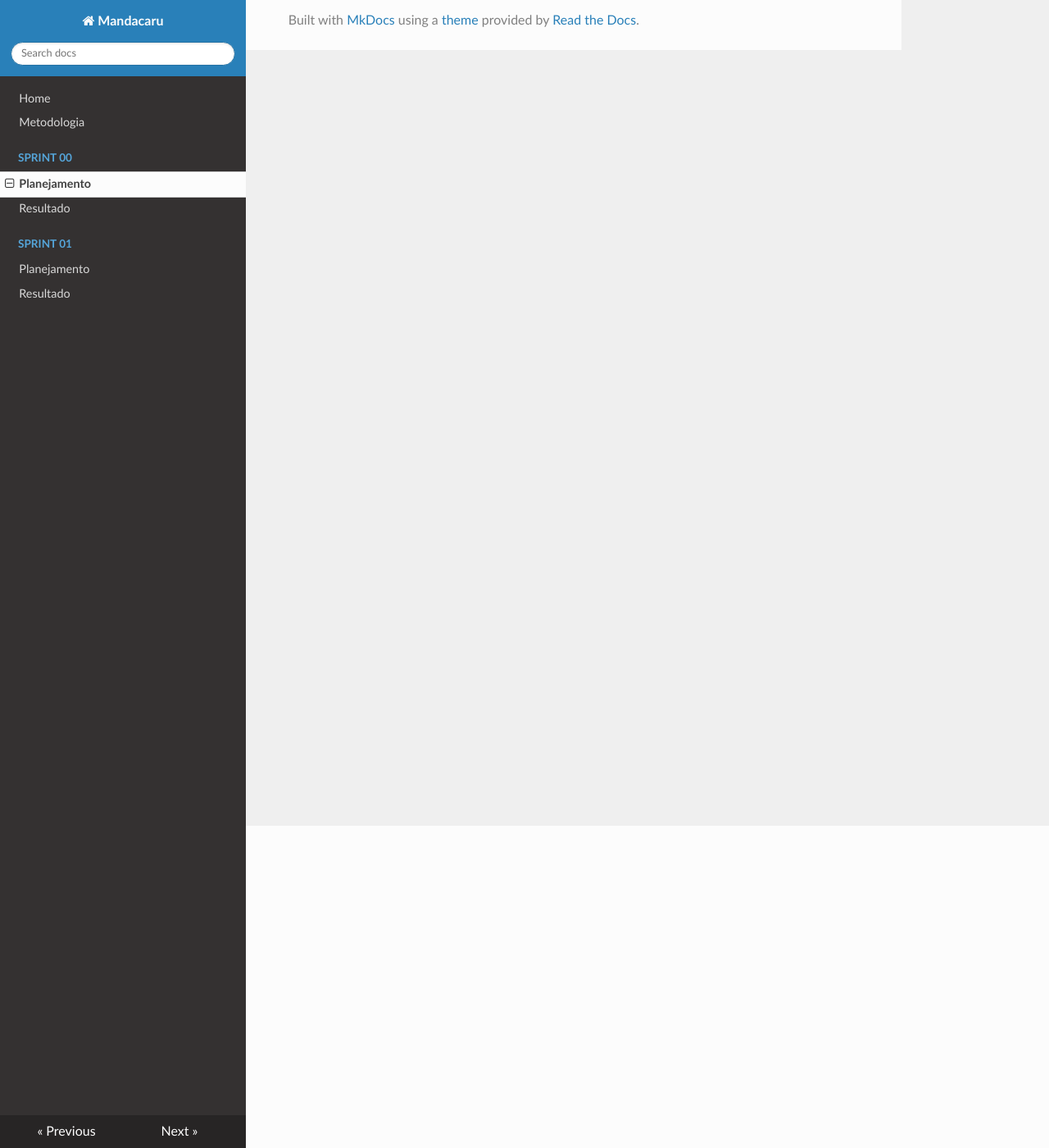
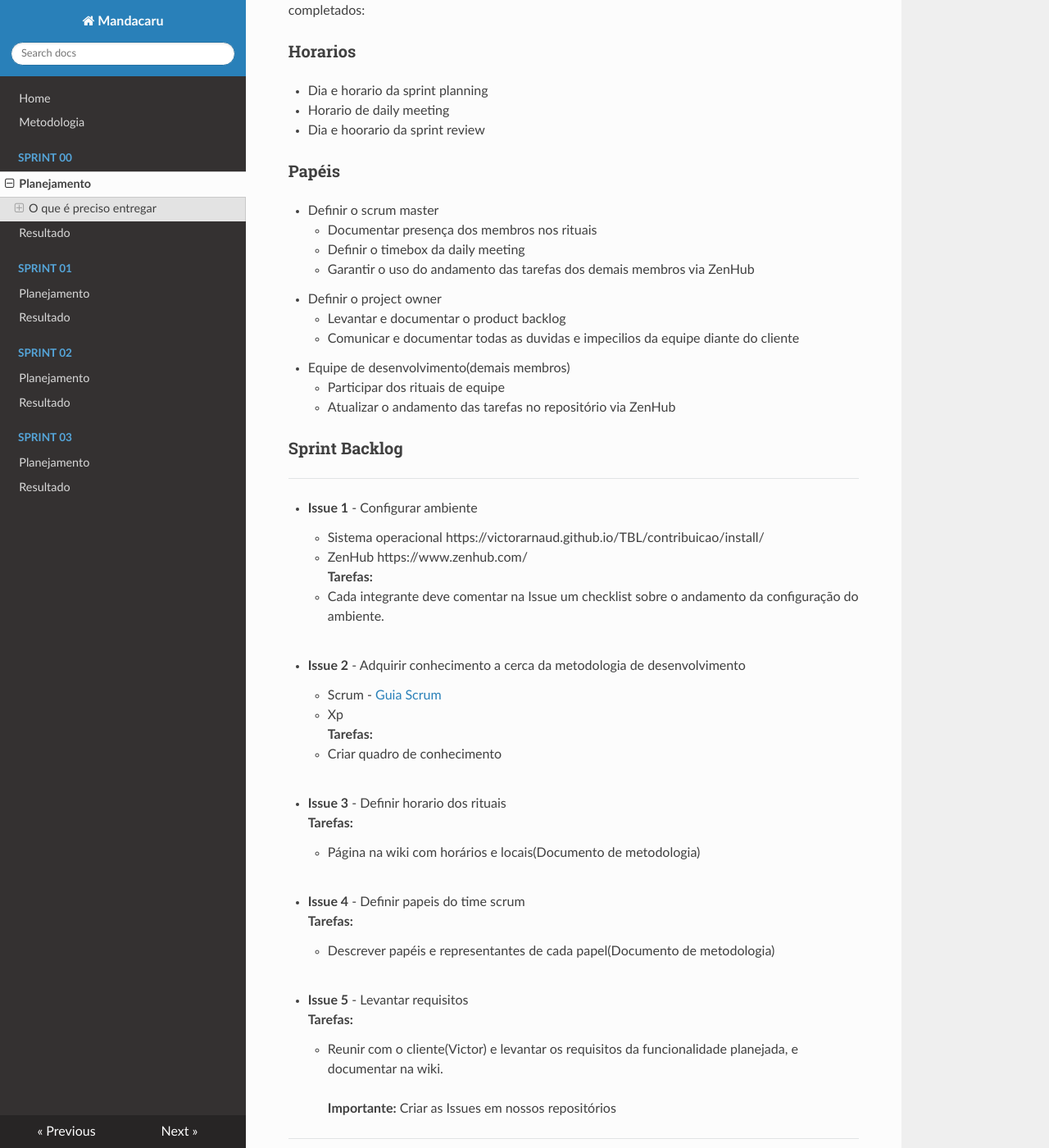
Before and after one commit to MDS-Mandacaru/Documentacao-Mandacaru, an MkDocs documentation site: the page built from docs/Sprints/Sprint00/planejamento-sprint00.md, in a window 1280 px wide and 1400 px high, scrolled down 393 px. Shown: the whole window at 82% size. Built offline with MkDocs 1.6.1, drawn with Linux system fonts in a browser that asks for light colours; nearby versions of some CDN libraries; old or Windows-style settings are respelled for this version of MkDocs; some of the changed text lies outside the part shown.

Commit message:
Reestruturando sprints e adicionando quadro de conhecimento às sprints 2 e 3

```diff
--- a/docs/Sprints/Sprint00/planejamento-sprint00.md
+++ b/docs/Sprints/Sprint00/planejamento-sprint00.md
@@ -2,6 +2,56 @@
 
 |Número da sprint 	| 00|
 |---------|-|
-|Data de início 	| 11/04/2018|
-|Data de término 	| 13/04/2018|
-|Pontos planejados 	| -|
+|Data de início 	| 09/04/2018|
+|Data de término 	| 15/04/2018|
+
+## O que é preciso entregar
+Nessa primeira Sprint precisamos entender o contexto do problema que será resolvido, além de adquirir os conhecimentos básicos para iniciar o desenvolvimento. Os seguintes pontos devem ser completados:
+
+### Horarios
+
+* Dia e horario da sprint planning
+* Horario de daily meeting
+* Dia e hoorario da sprint review
+
+### Papéis
+
+* Definir o scrum master
+    * Documentar presença dos membros nos rituais
+    * Definir o timebox da daily meeting
+    * Garantir o uso do andamento das tarefas dos demais membros via ZenHub
+* Definir o project owner
+    * Levantar e documentar o product backlog
+    * Comunicar e documentar todas as duvidas e impecilios da equipe diante do cliente
+* Equipe de desenvolvimento(demais membros)
+    * Participar dos rituais de equipe
+    * Atualizar o andamento das tarefas no repositório via ZenHub
+
+### Sprint Backlog
+***
+* **Issue 1** - Configurar ambiente
+    * Sistema operacional https://victorarnaud.github.io/TBL/contribuicao/install/
+    * ZenHub https://www.zenhub.com/ <br/>
+**Tarefas:**
+    * Cada integrante deve comentar na Issue um checklist sobre o andamento da configuração do ambiente.
+<br/><br/>
+* **Issue 2** - Adquirir conhecimento a cerca da metodologia de desenvolvimento
+    * Scrum - [Guia Scrum](https://www.scrumguides.org/docs/scrumguide/v1/Scrum-Guide-Portuguese-BR.pdf)
+    * Xp <br/>
+  **Tarefas:**
+    * Criar quadro de conhecimento
+<br/><br/>
+* **Issue 3** - Definir horario dos rituais<br/>
+  **Tarefas:**
+    * Página na wiki com horários e locais(Documento de metodologia)
+<br/><br/>
+* **Issue 4** - Definir papeis do time scrum<br/>
+  **Tarefas:**
+    * Descrever papéis e representantes de cada papel(Documento de metodologia)
+<br/><br/>
+* **Issue 5** - Levantar requisitos<br/>
+  **Tarefas:**
+    * Reunir com o cliente(Victor) e levantar os requisitos da funcionalidade planejada, e documentar na wiki.
+<br/><br/>
+**Importante:** Criar as Issues em  nossos repositórios
+***
--- a/mkdocs.yml
+++ b/mkdocs.yml
@@ -8,4 +8,10 @@ pages:
     - Sprint 01:
       - Planejamento: Sprints/Sprint01/planejamento-sprint01.md
       - Resultado: Sprints/Sprint01/resultados-sprint01.md
+    - Sprint 02:
+      - Planejamento: Sprints/Sprint02/planejamento-sprint02.md
+      - Resultado: Sprints/Sprint02/resultados-sprint02.md
+    - Sprint 03:
+      - Planejamento: Sprints/Sprint03/planejamento-sprint03.md
+      - Resultado: Sprints/Sprint03/resultados-sprint03.md
 theme: readthedocs
```
Also changed, not shown: docs/Sprints/Sprint01/planejamento-sprint01.md (+1 -2 lines), docs/Sprints/Sprint01/resultados-sprint01.md (+14 -0 lines), docs/Sprints/Sprint02/planejamento-sprint02.md (added, +15 -0 lines), docs/Sprints/Sprint02/resultados-sprint02.md (added, +21 -0 lines), docs/Sprints/Sprint03/resultados-sprint03.md (added, +15 -0 lines), docs/metodologia.md (+5 -13 lines), docs/Sprints/Sprint03/planejamento-sprint03.md (added), docs/img/smile.png (added), site/index.html, site/metodologia/index.html, site/search.html, site/sitemap.xml.
